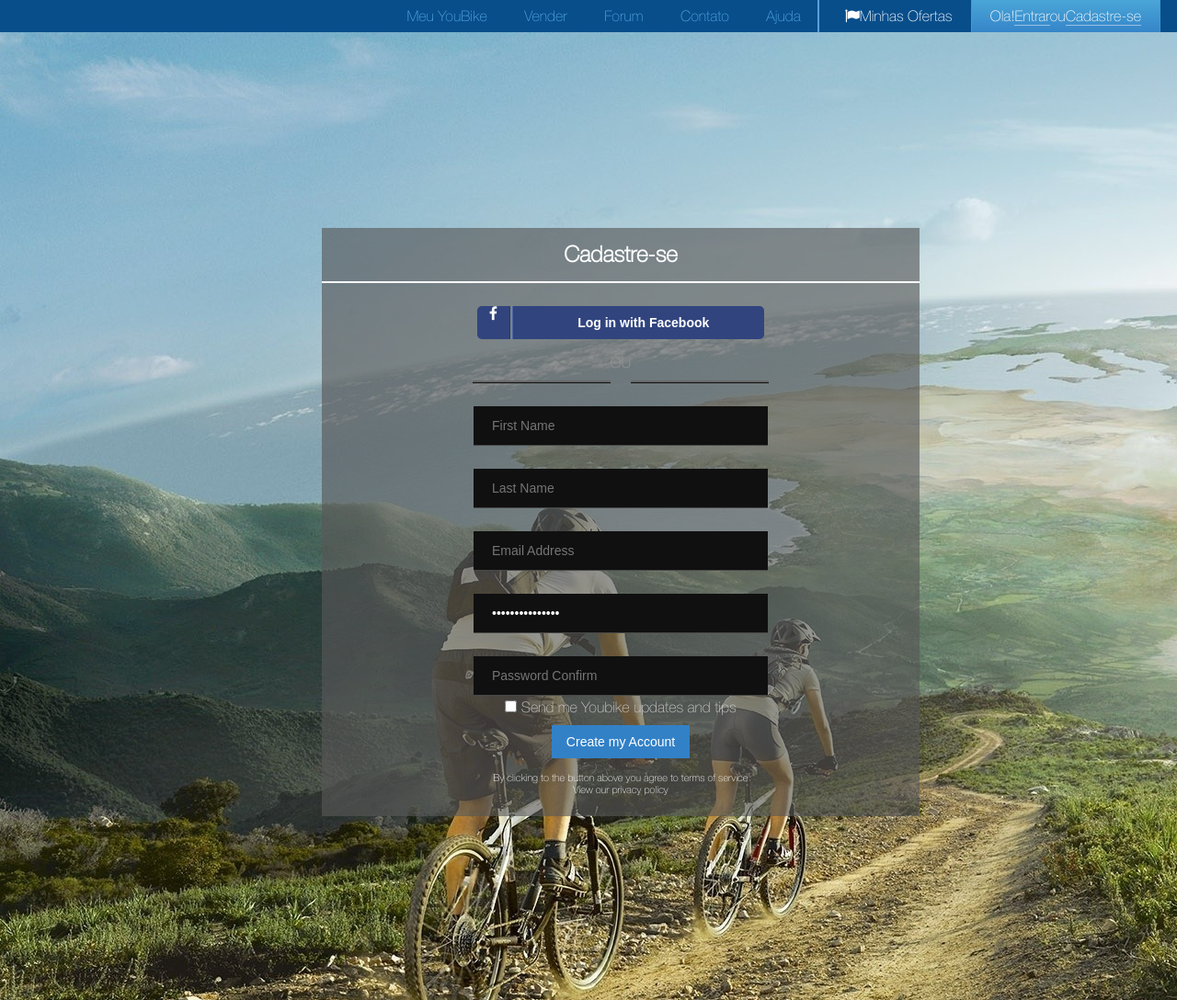
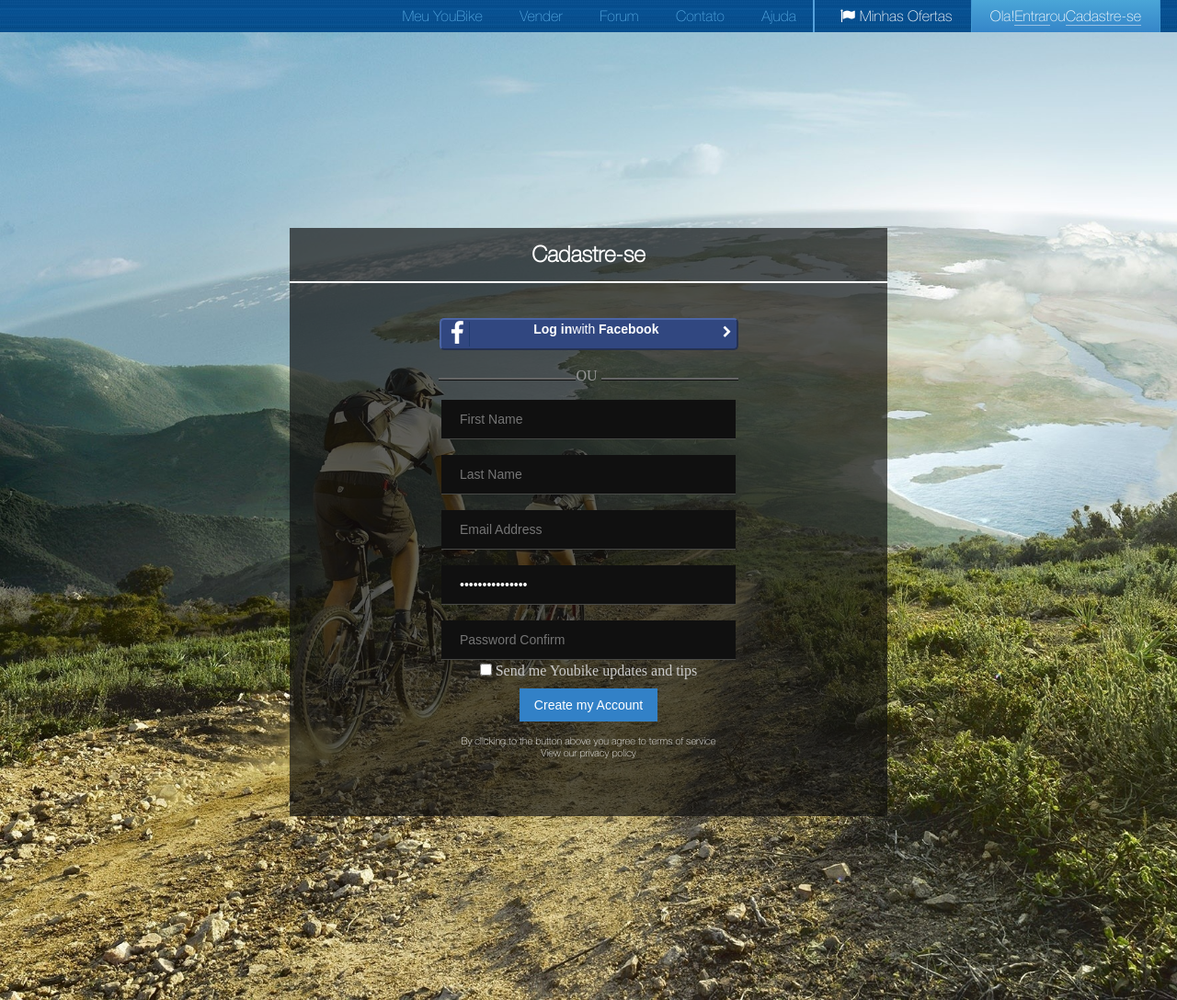
Before and after one commit to Yulia7/DZ5, a plain HTML site: page index.html in a window 1280 px wide. Shown: the whole page at 92% size. Drawn offline with Linux system fonts and the light colour scheme.

Commit message:
added modifications

```diff
--- a/index.html
+++ b/index.html
@@ -1,11 +1,12 @@
 <!DOCTYPE html>
-<html lang="ru">
+<html lang="en">
 	<head>
 		<meta charset="UTF-8">
 		<title>Туризм</title>
 		<link rel="stylesheet" type="text/css" href="style.css">
 		<link rel="stylesheet" href="font-awesome/css/font-awesome.min.css">
-		<link rel="stylesheet" href="font/stylesheet.css" type="text/css" charset="utf-8" />
+		<link rel="stylesheet" href="font/stylesheet.css" type="text/css"/>
+		</head>
 		<body>
 			<div class="container">
 				<div class="header">
@@ -24,12 +25,13 @@
 					</ul>
 				</div>
 				<div class="box">
-					<form action="...">
+					<div class="form">
 						<h1>Cadastre-se</h1>
-						<div><i class="fa fa-facebook" aria-hidden="true"></i>
-							<input type="button" value="Log in with Facebook"/>
+						<button>
+							<i class="fa fa-facebook fa-2x" aria-hidden="true"></i><strong>Log in</strong><span>with </span><strong> Facebook</strong><i class="fa fa-chevron-right" aria-hidden="true"></i>
+						</button>
+						<div class="title"><span>OU</span>
 						</div>
-						<div class="title"><span>OU</span></div>
 						<div>
 							<input type="text" name="First Name" placeholder="First Name" />
 						</div>
@@ -53,7 +55,7 @@
 							<input type="submit" value="Create my Account"/>
 						</div>
 						<p>By clicking to the button above you agree to terms of service<br>View our privacy policy</p>
-					</form>
+					</div>
 				</div>
 			</div>
 		</body>
--- a/style.css
+++ b/style.css
@@ -4,19 +4,23 @@
 }
  body {
   background: url('img/bg.jpg') no-repeat;
-  font-family: "helvetica_neueregular";
+  background-size: cover;
+}
   @font-face {
     font-family: 'helvetica_neueregular';
     src: url('helveticaneue-thin-webfont.woff2') format('woff2'),
          url('helveticaneue-thin-webfont.woff') format('woff');
     font-weight: normal;
-    font-style: normal;}
+    font-style: normal;
 }
-
+@font-face {
+font-family: 'FontAwesome';
+}
 /*HEADER*/
 .header {
 	height: 35px;
-    background: #074e8b;
+    background: url('img/image.jpg') repeat-x;
+    font-family: 'helvetica_neueregular';
    }
 .menu {
 	float: right;
@@ -72,13 +76,33 @@
 	 }
 
 /*CONTENT*/
+button {
+	background-color: #314780;
+	width: 50%;
+	height: 35px;
+	border-radius: 5px;
+	border-color: #4c65a5;
+	margin-top: 38px;
+}
+button strong {
+	font-size: 14px;
+	color: #fff;
+}
+button span {
+	font-size: 14px;
+	color: #fff;
+}
+.form button p {
+	margin: 0;
+	font-size: 14px;
+}
+
 .box {
 	width:650px;
 	height: 640px;
-	background-color: rgba(87,87,87,0.63);
-	margin: 213px 300px 200px 350px;
+	background-color: rgba(16, 16, 16, 0.67);
+	margin: 213px auto 200px;
 	text-align: center;
-	display: table;
 }
 h1 {
  border-bottom: 2px solid white;
@@ -95,25 +119,25 @@ h1 {
 .title:after {
   content: '';
   display: inline-block;
-  vertical-align: middle;
-  box-sizing: border-box;
+
   width: 23%;
-  height: 3px;
+  height: 2px;
   background: #666666;
   border-width: 0 10px;
   text-align: center;
-  margin-top: 40px;
+  margin-top: 30px;
+
 }
 .title:before {
-  margin-left: -50%;
+  margin-left: -49%;
   border-bottom: 1px solid #101010;
 }
 .title:after {
-  margin-right: -50%;
+  margin-right: -49%;
   border-bottom: 1px solid #101010;
 }
 .title span {
-	margin-bottom: 4px;
+	vertical-align: bottom;
 }
  .box input[type="text"], .box input[type="text"], .box input[type="email"], .box input[type="password"], .box input[type="password"]{
 	padding: 13px 150px 13px 20px;
@@ -123,38 +147,41 @@ h1 {
 	border:0;
 	width: 150px;
 	border-bottom: 1px solid #484947;
-	margin-top: 25px;
+	margin-top: 17px;
 	font-size: 14px;
 }
-.box input[type="button"]{
-	padding:10px 60px 10px 70px;
-	background: #31447e;
-	color:#fff;
-	font-size: 14px;
-	font-weight: 700;
-	border:0;
-	cursor: pointer;
-	margin-top: 25px;
-	border-top-right-radius: 5px;
-	border-bottom-right-radius: 5px;
-	border-left: 1px solid #4c65a5;
-}
-.fa-facebook {
-	color:#fff;
+.button {
+	padding:10px 0 10px 0;
 	background: #31447e;
 	font-size: 14px;
 	font-weight: 700;
 	cursor: pointer;
-	height: 36px;
-	width:35px;
+	width: 50%;
+	border-radius: 5px;
+	margin: 0 auto;
+	display: inline;
+}
+.button p {
+	font-size: 14px;
+	font-weight: 700;
+	padding-left: 5px;
+	padding-right: 5px;
+}
+.fa-facebook {
+	color:#fff;
+	padding-left: 10px;
+	font-size: 26px;
 	border-right: 1px solid #203c6e;
-	border-top-left-radius: 5px;
-	border-bottom-left-radius: 5px;
-	margin-bottom: 5px;
-	margin-right: -2px;
-	margin-top: 4px;
-	font-weight: 700;
-	vertical-align: middle;
+	float: left;
+}
+
+.fa-chevron-right {
+	color: #fff;
+	float:right;
+	padding-top: 5px;
+}
+.fa-flag li {
+	margin: auto;
 }
 .box input[type="submit"]{
 	width: 150px;
@@ -166,18 +193,8 @@ h1 {
 	font-size: 14px;
 	padding:10px;
 }
-/*.box input[type="checkbox"]{
-	width: 150px;
-	padding: 15px;
-	color: #fff;
-	border:0;
-	cursor: pointer;
-	font-size: 14px;
-	padding:10px;
-	margin-top: 20px;
-} */
 .wrapper {
-  margin: 3px 0 10px;
+  margin: 3px auto 10px;
   color: #ccc;
 }
 p {
```
Also changed, not shown: font-awesome/css/font-awesome.css, font-awesome/css/font-awesome.min.css, img/image.jpg (added).
